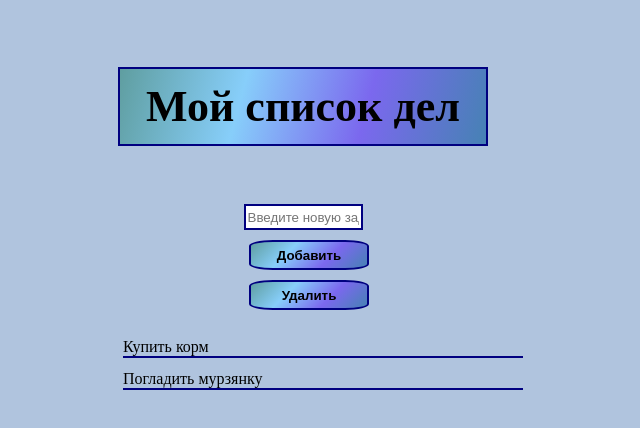
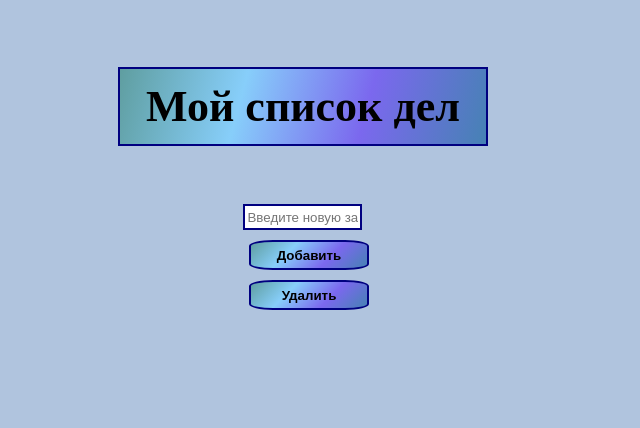
Before and after one commit to AnnVinogradova/next.js-todo-list, a Next.js app: page / in a window 1280 px wide. Shown: the top 428 px of the page, without its empty margins (337-977 px from the left). Built offline with nearby package versions, Linux system fonts and the light colour scheme.

Commit message:
Не получается

```diff
--- a/components/Form.js
+++ b/components/Form.js
@@ -1,13 +1,10 @@
-import {useState} from "react";
-import ToDoList from "./ToDoList";
+import { useState } from "react";
+
 
 
 export default function Form() {
 
-	const [ToDos, setToDos] = useState([
-		{ id: 0, str: "Купить корм" },
-		{ id: 1, str: "Погладить мурзянку" }
-	]),
+	const [ToDos, setToDos] = useState([]),
 		[text, setText] = useState("");
 
 
@@ -33,7 +30,7 @@ export default function Form() {
 				<button onClick={deleteButton}>Удалить</button>
 			</div>
 			<ul>
-			{ToDos.map(el=><li key={el.id}>{el.str}</li>)}
+				{ToDos.map(el => <li key={el.id}>{el.str}</li>)}
 			</ul>
 		</>
 	)
```
